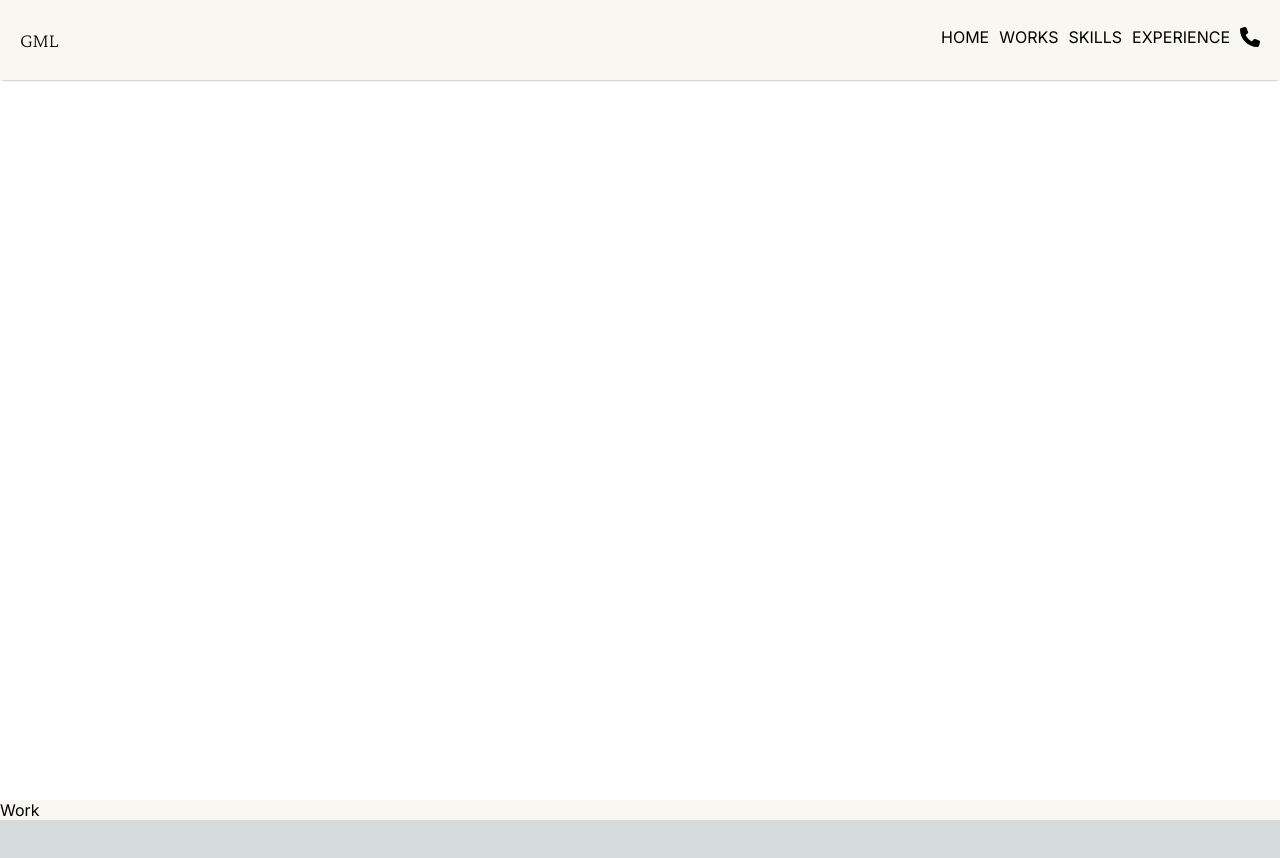
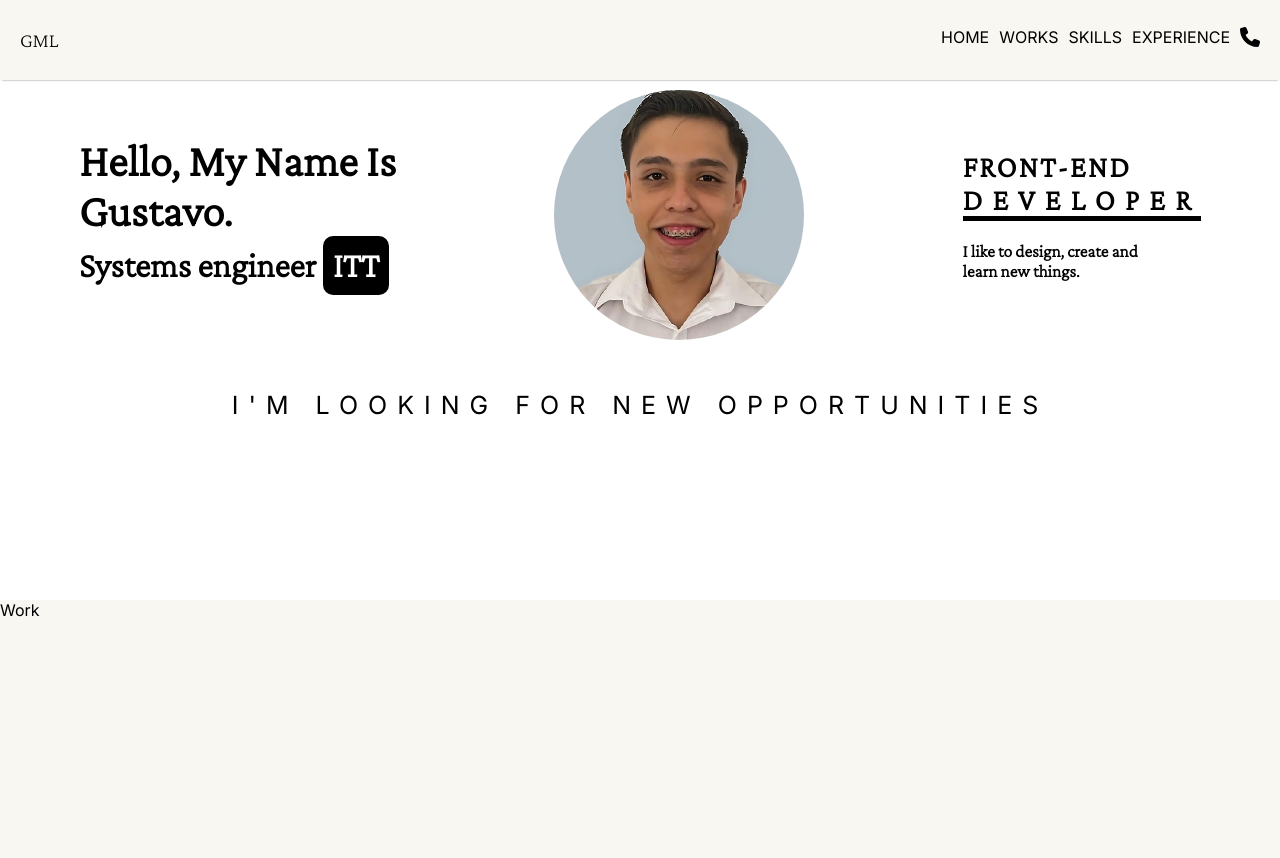
Before and after one commit to GusLDev/my_portfolioV1, a Next.js app: page / in a window 1280 px wide. Shown: the top 858 px of the page. Before the commit the page ends 820 px from the top, so only its background shows below. Built offline with nearby package versions, Linux system fonts and the light colour scheme.

Commit message:
Home design added

```diff
--- a/src/app/components/Home.jsx
+++ b/src/app/components/Home.jsx
@@ -1,9 +1,30 @@
 import React from 'react'
 import Styles from '../styles/Home.module.css'
+import Image from 'next/image'
 const Home = () => {
   return (
     <div className={Styles.container}>
-
+      <div className={Styles.info}>
+        <div className={Styles.fcolumn}>
+          <h2>Hello, My Name Is<br />Gustavo.</h2>
+          <h3>Systems engineer <span className={Styles.university}>ITT</span></h3>
+        </div>
+        <div className={Styles.scolumn}>
+          <Image className={Styles.profileImage}
+            src="/assets/gml.png"
+            width={100}
+            height={100}
+            alt="Picture of the author"
+          />
+        </div>
+        <div className={Styles.tcolumn}>
+          <h2 className={Styles.position}>FRONT-END <br/><span className={Styles.dev}>DEVELOPER</span></h2>
+          <h3>I like to design, create and <br /> learn new things.</h3>
+        </div>
+      </div>
+      <div className={Styles.phrase}>
+        <p>I'M Looking for new opportunities</p>
+      </div>
     </div>
   )
 }
--- a/src/app/components/Work.jsx
+++ b/src/app/components/Work.jsx
@@ -1,8 +1,10 @@
 import React from 'react'
+import Styles from '../styles/Work.module.css'
+
 
 const Work = () => {
   return (
-    <div>Work</div>
+    <div className={Styles.container}>Work</div>
   )
 }
 
--- a/src/app/styles/Home.module.css
+++ b/src/app/styles/Home.module.css
@@ -1,4 +1,68 @@
+@import url('https://fonts.googleapis.com/css2?family=Crimson+Pro:wght@200&display=swap');
 .container{
-    height: 100vh;
+    display: flex;
+    flex-direction: column;
+    gap: 50px;
+    margin-top: 80px;
+    padding-top: 10px;
+    height: 65vh;
     background-color: white;
 }
+.info{
+    display: flex;
+    justify-content: space-around;
+    align-items: center;
+}
+.fcolumn{
+    color: black;
+    font-family: 'Crimson Pro', serif;
+    font-size: 30px;
+}
+.scolumn{
+    width: 250px;
+    height: 250px;
+    border-radius: 50%;
+    overflow: hidden;
+}
+.profileImage{
+    width: 100%;
+    height: 100%;
+    cursor: pointer;
+}
+.university{
+    display: inline-block;
+    background-color: black;
+    cursor: pointer;
+    padding: 10px;
+    border-radius: 10px;
+    color: white;
+}
+.tcolumn{
+    color: black;
+    font-family: 'Crimson Pro', serif;
+    font-size: 15px;
+    display: flex;
+    flex-direction: column;
+    gap: 20px;
+}
+.position{
+    font-size: 30px;
+    letter-spacing: 2px;
+}
+.dev{
+    letter-spacing: 10px;
+}
+.dev::after{
+    content: "";
+    display: block;
+    width: 100%;
+    height: 5px;
+    background: black;
+}
+.phrase{
+    letter-spacing: 10px;
+    text-transform: uppercase;
+    font-size: 25px;
+    color: black;
+    text-align: center;
+}
--- /dev/null
+++ b/src/app/styles/Work.module.css
@@ -0,0 +1,4 @@
+@import url('https://fonts.googleapis.com/css2?family=Crimson+Pro:wght@200&display=swap');
+.container{
+    height: 65vh;
+}
```
